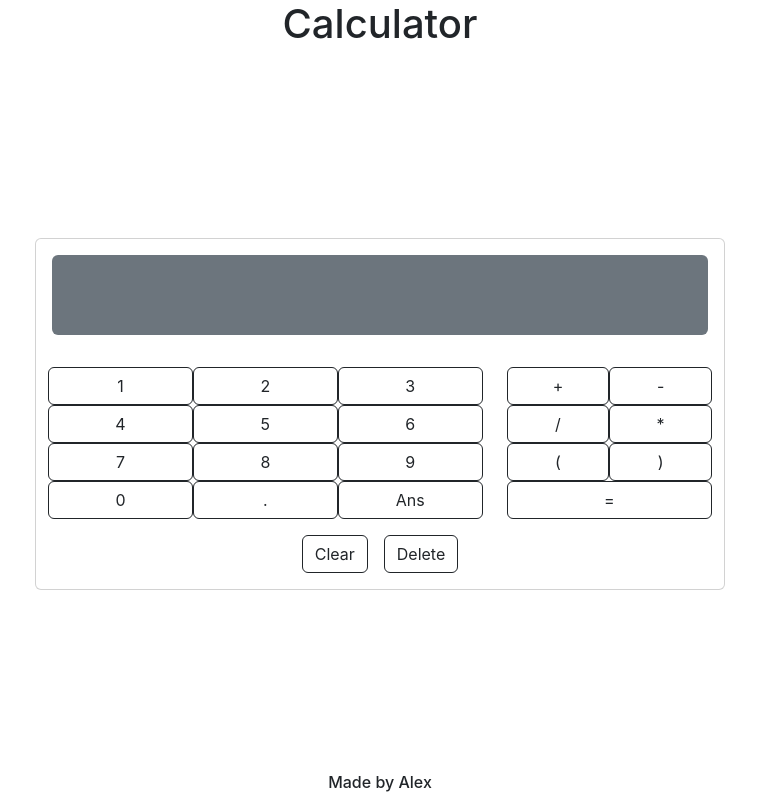
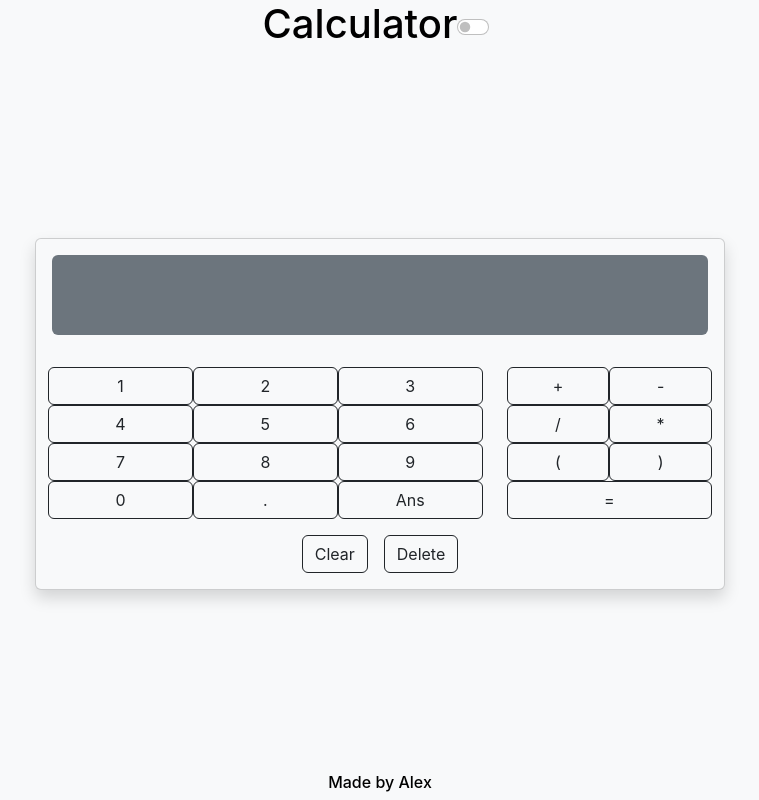
Before and after one commit to AlexAins/React-Calculaor, a React (Create React App) app: page / in a window 1280 px wide. Shown: the whole page, without its empty margins (260-1019 px from the left). Built offline with nearby package versions, Linux system fonts and the light colour scheme.

Commit message:
Added a light mode to dark mode switch

```diff
--- a/src/App.js
+++ b/src/App.js
@@ -1,13 +1,17 @@
+import {React, useState} from "react";
 import './App.css';
 import Calculator from './component/Calculator';
 import Header from './component/Header';
 import Footer from './component/Footer';
 
 function App() {
+
+  const [lightMode, setLightMode] = useState(true)
+
   return (
-    <div className="App d-flex flex-column">
-      <Header />
-      <Calculator />
+    <div className={lightMode ? "App d-flex flex-column text-bg-light": "App d-flex flex-column text-bg-dark"}>
+      <Header lightMode={lightMode} setLightMode={setLightMode}/>
+      <Calculator lightMode={lightMode}/>
       <Footer />
     </div>
   );
--- a/src/component/Calculator.js
+++ b/src/component/Calculator.js
@@ -1,7 +1,8 @@
 import {React, useState, useEffect} from "react";
 import "./Calculator.css";
 
-function Calculator() {
+function Calculator(props) {
+    const {lightMode} = props;
 
     // Setting states
     const [equation, setEquation] = useState(" ");
@@ -70,8 +71,8 @@ function Calculator() {
 
     return(
         <div className="container d-flex justify-content-center align-items-center flex-grow-1">
-            <div className="card ">
-                <div className="row m-3 text-bg-secondary rounded">
+            <div className={lightMode ? "card shadow text-bg-light" : "card shadow text-bg-secondary"} id="mainCard">
+                <div className={lightMode ? "row m-3 text-bg-secondary rounded" : "row m-3 text-bg-light rounded"}>
                     <div className="container d-flex justify-content-start mathDisplay">
                         {displayAnswer ? <p className="m-0 ps-3 align-self-center fs-2">{result}</p> : <p className="m-0 ps-3 align-self-center fs-2">{equation}</p> }
                     </div>
--- a/src/component/Header.js
+++ b/src/component/Header.js
@@ -1,10 +1,18 @@
 import React from "react";
 
-function Header() {
+function Header(props) {
+    const {lightMode, setLightMode} = props;
+
+    const handleModeChange = () => {
+        setLightMode(!lightMode);
+    }
 
     return(
         <div className="container d-flex justify-content-center align-items-center">
             <h1>Calculator</h1>
+            <div className="form-check form-switch">
+                <input className="form-check-input" type="checkbox" role="switch" onClick={handleModeChange}></input>
+            </div>
         </div>
     )
 };
```
Also changed, not shown: src/component/Calculator.css (line endings or trailing spaces).
